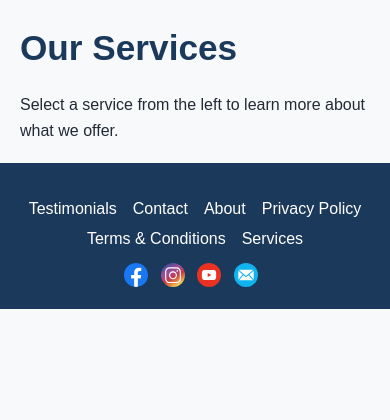
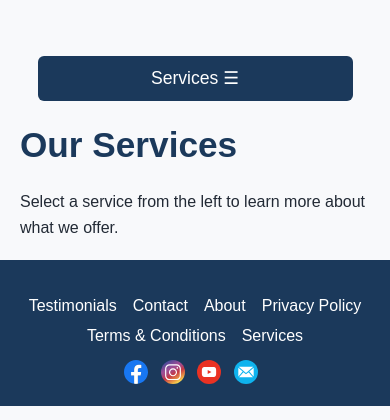
Before and after one commit to warlikeloki/nsmg-review, a PHP site: page /services.html in a window 390 px wide. Shown: the part 116-536 px from the top of the page. Run offline with PHP 8.4, Linux system fonts and the light colour scheme.

Commit message:
fix(NSM-85): close mobile services nav on service button click
- Bind click handler directly to each .admin-button under #services-nav
- Remove .active class and update aria-expanded on selection
- Add console log to verify handler execution

```diff
--- a/css/mobile.css
+++ b/css/mobile.css
@@ -1,6 +1,42 @@
 /* mobile.css */
 
+.services-toggle {
+  display: none;
+}
+
 @media (max-width: 768px) {
+  /* NSM-85: Mobile Services Dashboard Toggle */
+  .services-toggle {
+    display: block;
+    width: 90%;
+    margin: 1rem auto;
+    text-align: center;
+  }
+
+  /* Hide the sidebar nav by default on mobile */
+  #services-nav {
+    display: none;
+    position: absolute;
+    top: 3.5rem;         /* just below the toggle */
+    left: 0;
+    right: 0;
+    background: var(--primary-color);
+    padding: 1rem 0.5rem;
+    z-index: 1000;
+  }
+
+  /* Show when toggled */
+  #services-nav.active {
+    display: flex;
+    flex-direction: column;
+  }
+
+  /* Ensure buttons fill width and stack */
+  #services-nav .admin-button {
+    width: 100%;
+    margin: 0.25rem 0;
+  }
+
   /* Ensure nav sits at top of viewport */
   .nav-container {
     position: relative;
@@ -97,7 +133,6 @@
   }
 
   /* --- Layout Adjustments --- */
-  .left-sidebar,
   .right-sidebar {
     display: none;
   }
--- a/js/main.js
+++ b/js/main.js
@@ -14,3 +14,4 @@ import './modules/other-services.js';   // <- NEW
 if (document.getElementById('homepage')) {
   import('./modules/homepage.js');   // <— added Issue NSM-23 NSM-22
 }
+import './modules/services-nav.js';
--- /dev/null
+++ b/js/modules/services-nav.js
@@ -0,0 +1,20 @@
+// /js/modules/services-nav.js
+document.addEventListener('DOMContentLoaded', () => {
+  const toggle = document.getElementById('services-toggle');
+  const nav    = document.getElementById('services-nav');
+  if (!toggle || !nav) return;
+
+  toggle.addEventListener('click', () => {
+    const isOpen = nav.classList.toggle('active');
+    toggle.setAttribute('aria-expanded', isOpen);
+  });
+    // Close the nav when any service button is clicked
+  const buttons = nav.querySelectorAll('.admin-button');
+  buttons.forEach(btn => {
+    btn.addEventListener('click', () => {
+      console.log('NSM-85: service selected, closing nav');
+      nav.classList.remove('active');
+      toggle.setAttribute('aria-expanded', 'false');
+    });
+  });
+});
--- a/services.html
+++ b/services.html
@@ -46,6 +46,10 @@
 
     <!-- Main Content -->
     <main class="main-content" id="services-content">
+      <!-- NSM-85: mobile services toggle -->
+      <button id="services-toggle" class="btn services-toggle" aria-expanded="false" aria-controls="services-nav">
+      Services ☰
+      </button>
       <div id="service-placeholder">
         <h1>Our Services</h1>
         <p>Select a service from the left to learn more about what we offer.</p>
```
